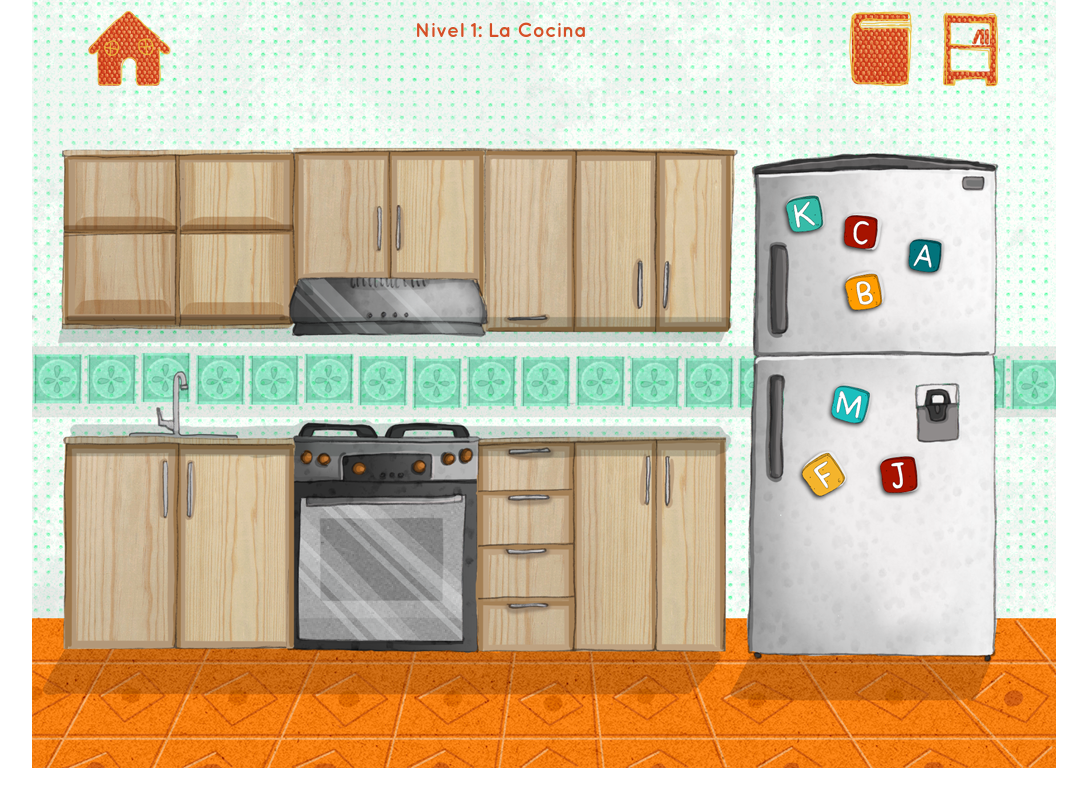
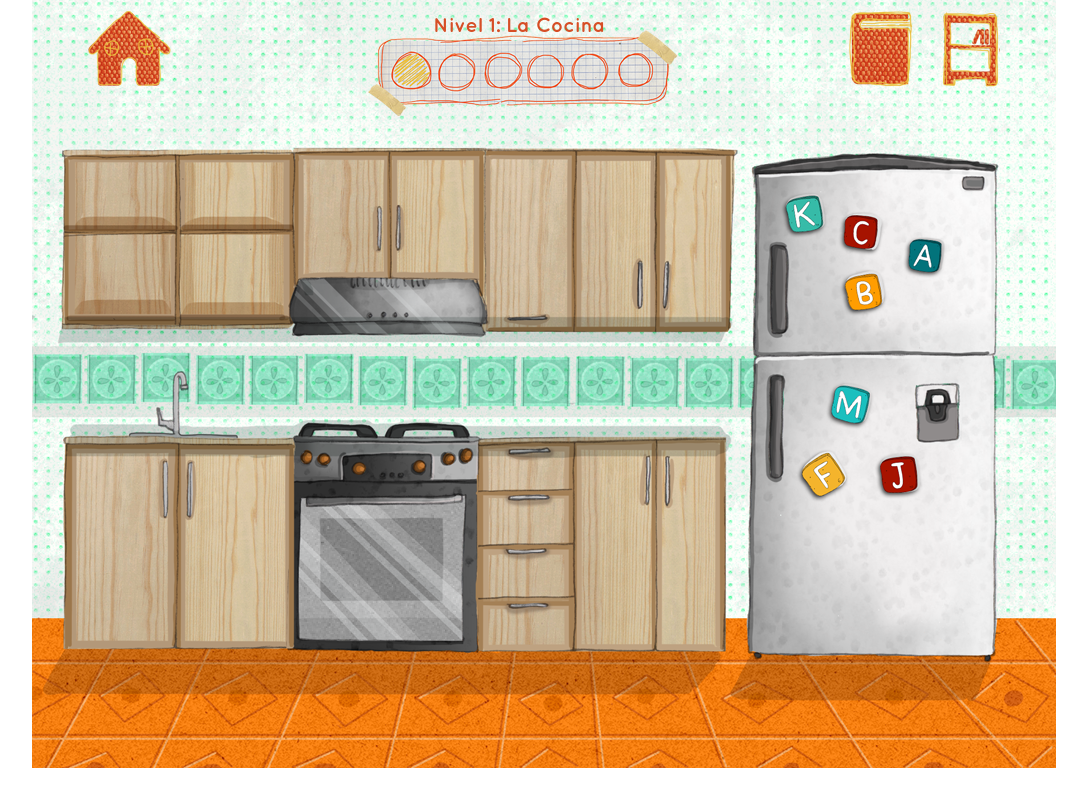
Before and after one commit to painpony/MiCasa, a plain HTML site: page Maquetacion/kitchen.html in a window 1280 px wide. Shown: the whole page, without its empty margins (96-1183 px from the left). Drawn offline with Linux system fonts and the light colour scheme.

Commit message:
Agregue la barra de progreso

```diff
--- a/Maquetacion/sass/main.scss
+++ b/Maquetacion/sass/main.scss
@@ -119,10 +119,16 @@ $font-level: 'quicksandbold';
   }
 
   #progress-bar{
+    width:337px;
+    height:105px;
+    background-image: url("../img/progress-bar.png");
+    background-position: 0 10px;
+    position: absolute;
+    right: 35%;
+
+
     span{
-      position: absolute;
-      left: 37%;
-      top: 5px;
+    margin-left: 23%;
     }
   }
 }
```
Also changed, not shown: Maquetacion/css/main.css, Maquetacion/img/progress-bar.png (added).
